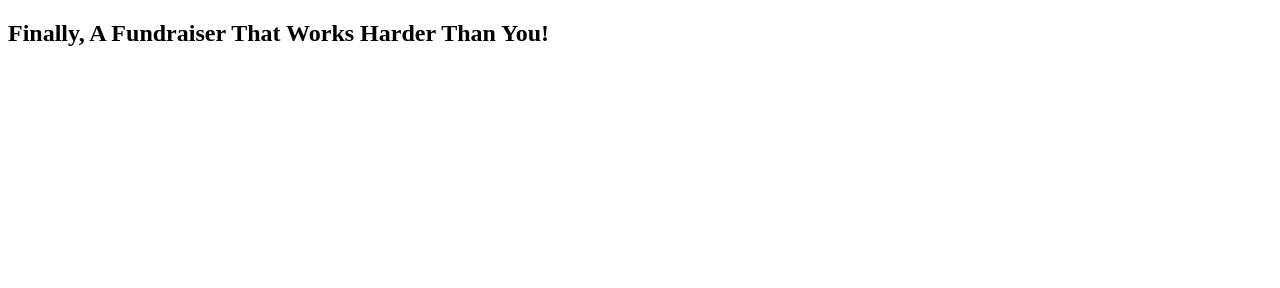
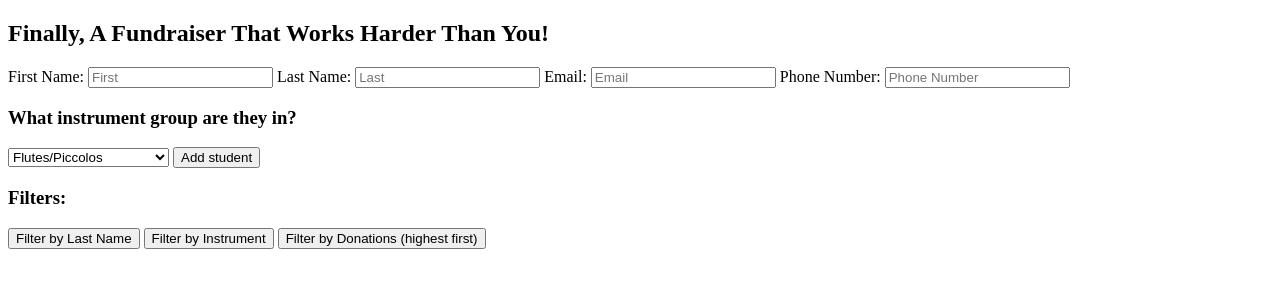
Before and after one commit to PercTruman/phase-1Project-Fundraiser-, a plain HTML site: page index.html in a window 1280 px wide. Drawn offline with Linux system fonts and the light colour scheme; a web font is replaced by a local one.

Commit message:
adding more html: form,filter buttons

```diff
--- a/index.html
+++ b/index.html
@@ -10,8 +10,43 @@
 <body>
     <header>
         <h2>Finally, A Fundraiser That Works Harder Than You!</h2>
+        <nav></nav>
     </header>
-    <main></main>
+    <main>
+        <form>
+            <label for="first-name">First Name:</label>
+            <input id ="first-name"type ="text"name ="first-name"placeholder="First">
+            <label for="last-name">Last Name:</label>
+            <input id="last-name"type ="text"name ="last-name"placeholder="Last">
+            <label for="email">Email:</label>
+            <input id = "email"type ="text"name ="email"placeholder="Email">
+            <label for="phone">Phone Number:</label>
+            <input id = "phone"type ="text"name ="phone" type ="tel" placeholder="Phone Number">
+            <h3>What instrument group are they in?</h3>
+                <select name="subgroup">
+                <option value="Flute/Piccolo" selected>Flutes/Piccolos</option>
+                <option value="Clarinet/BassClarinet">Clarinets/BassClarinets</option>
+                <option value="DblReeds">DblReeds</option>
+                <option value="Saxes">Saxes</option>
+                <option value="Trumpet">Trumpets</option>
+                <option value="Horns">Horns</option>
+                <option value="Trombone">Trombones</option>
+                <option value="Euphoniums/Tubas">Euphoniums/Tubas</option>
+                <option value="Percussion">Percussion</option>
+                <option value="Colorguard">Colorguard</option>
+                </select>
+            <input type ="submit" value="Add student" />
+        </form>
+        <section id = "filters">
+            <h3>Filters:</h3>
+                <button id="filterByLastNameBtn">Filter by Last Name</button>
+                <button id="filterByInstrumentBtn">Filter by Instrument</button>
+                <button id="filterByDonations">Filter by Donations (highest first)</button>
+        </section>
+
+
+
+    </main>
     <footer></footer>
 
 </body>
--- a/styles.css
+++ b/styles.css
@@ -0,0 +1,3 @@
+html{
+    font-family: 'Bangers', cursive;
+}
```
